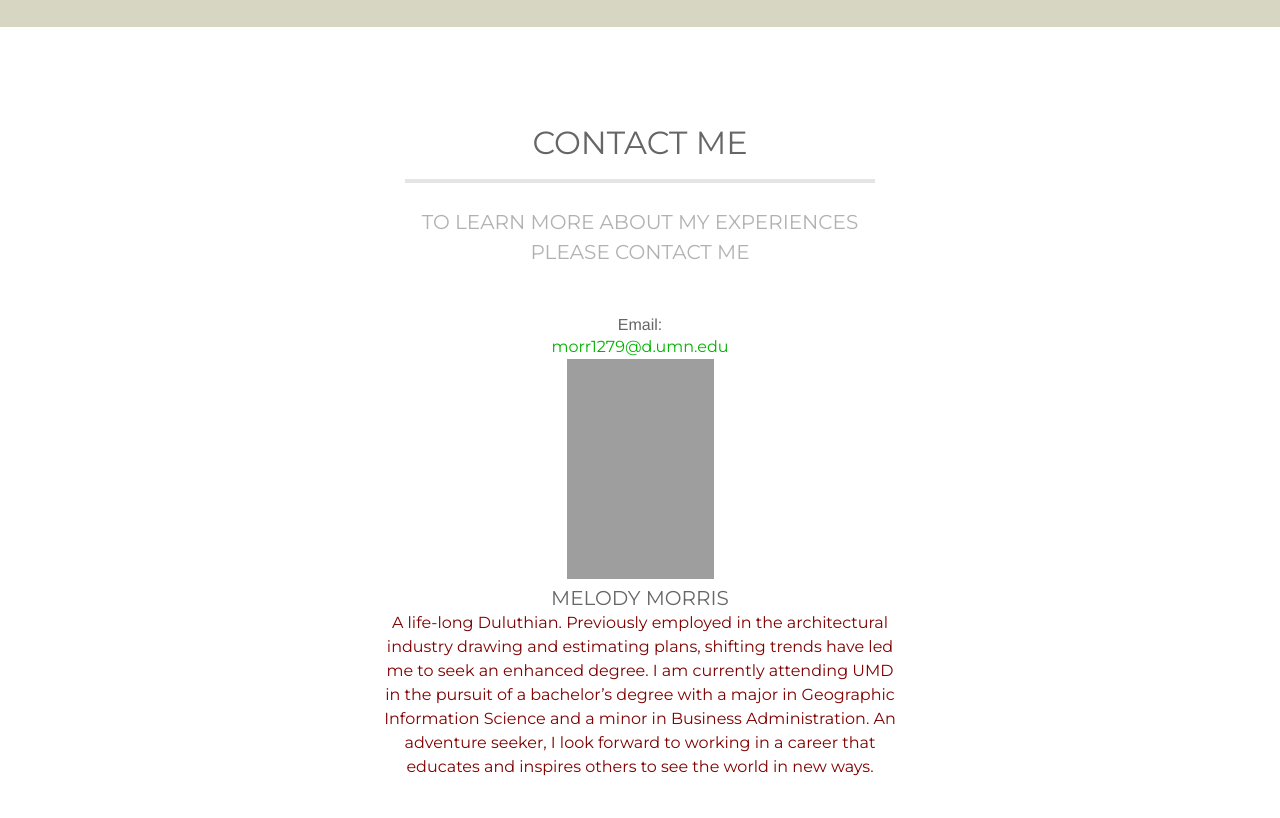
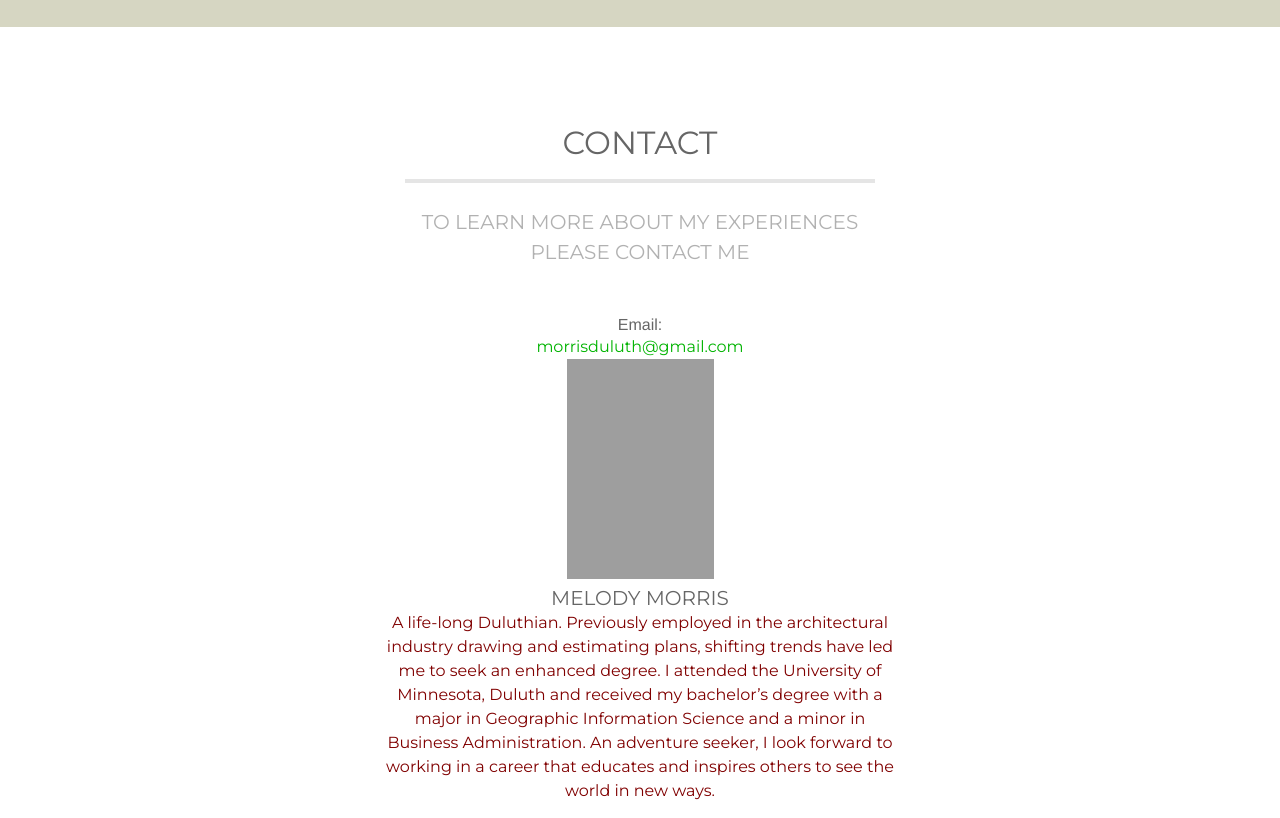
Before and after one commit to morr1279/portfolio, a plain HTML site: page index.html in a window 1280 px wide. Shown: the part 2680-3498 px from the top of the page. Drawn offline with nearby package versions, Linux system fonts and the light colour scheme; grey boxes are pictures that could not be loaded.

Commit message:
Update index.html
Updated contacts.

```diff
--- a/index.html
+++ b/index.html
@@ -186,14 +186,14 @@
 		<section class="contact showcase" id="section-contact">
 			<div class="container">
 				<div class="title">
-					<h2>Contact Me</h2>
+					<h2>Contact</h2>
 					<hr class="small">
 					<p>To learn more about my experiences<br> please contact me</p>
 				</div>
 
                     <div class="contact info">
                         <center><h6 class>Email:</h6></center>
-                        <center><a href="mailto:#">morr1279@d.umn.edu</a>
+                        <center><a href="mailto:#">morrisduluth@gmail.com</a>
                         </center>
                     </div>
 
@@ -206,7 +206,7 @@
 				    <div class="split">
 					   <div class="split-left split-text ">
 						  <h5>Melody Morris</h5>
-						<p>A life-long Duluthian. Previously employed in the architectural industry drawing and estimating plans, shifting trends have led me to seek an enhanced degree. I am currently attending UMD in the pursuit of a bachelor’s degree with a major in Geographic Information Science and a minor in Business Administration.  An adventure seeker, I look forward to working in a career that educates and inspires others to see the world in new ways.</p>
+						<p>A life-long Duluthian. Previously employed in the architectural industry drawing and estimating plans, shifting trends have led me to seek an enhanced degree.  I attended the University of Minnesota, Duluth and received my bachelor’s degree with a major in Geographic Information Science and a minor in Business Administration.  An adventure seeker, I look forward to working in a career that educates and inspires others to see the world in new ways.</p>
 				        </div>
 
 				    </div>
@@ -219,7 +219,7 @@
 		<footer class="footer">
 			<div class="container">
 				<p class="copyright">
-					Copyright &copy; 2018 <a href="#you">Melody Morris</a> - All Rights Reserved.
+					Copyright &copy; 2020 <a href="#you">Melody Morris</a> - All Rights Reserved.
 				</p>
 
 			</div>
```
